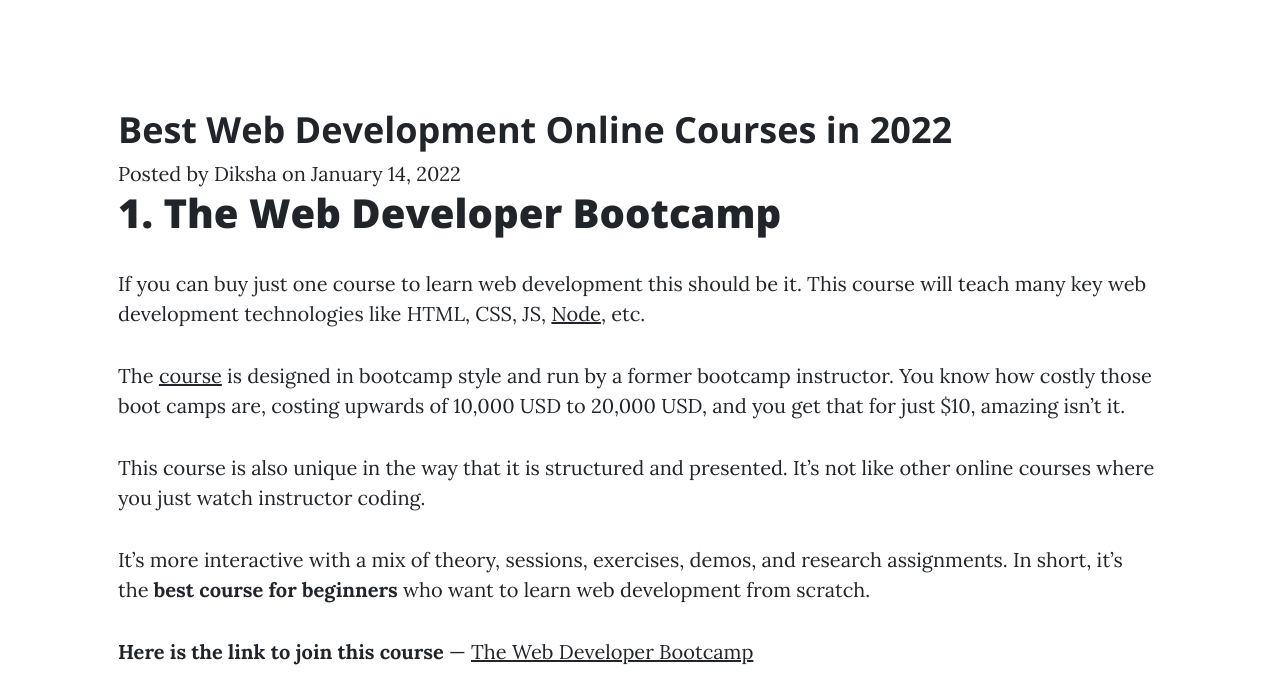
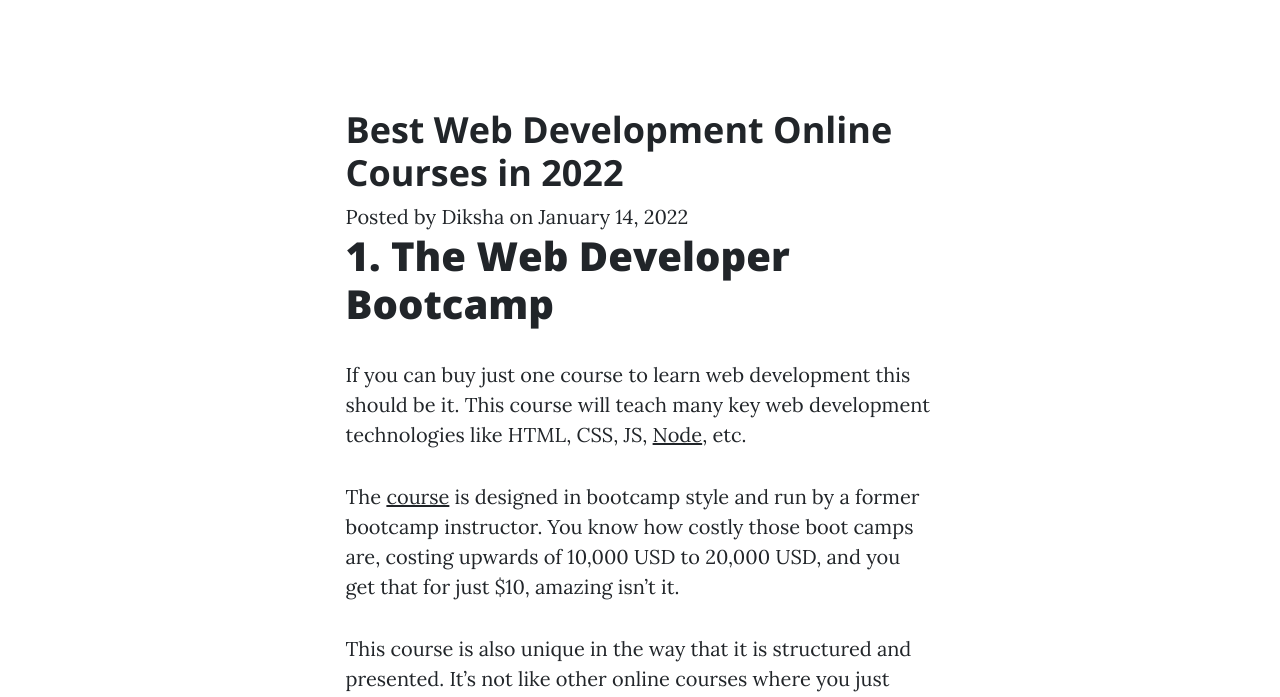
Before and after one commit to diksha1720/blog-upgrade, a Flask app: page /post/3 in a window 1280 px wide. Shown: the part 943-1640 px from the top of the page. Run offline with Flask 2, Linux system fonts and the light colour scheme; data comes from the database, SQL or seed files in the repository; some libraries are stand-ins or nearby versions.

Commit message:
updated README.md

```diff
--- a/templates/post.html
+++ b/templates/post.html
@@ -6,14 +6,17 @@
         <article class="mb-4">
             <div class="container px-4 px-lg-5">
                 <div class="row gx-4 gx-lg-5 justify-content-center">
-                    <div class="col-md-12">
+                    <div class="col-md-10 col-lg-8 col-xl-7">
                         <h2 class="section-heading">{{post.title}}</h2>
                         <span class="meta">Posted by
               {{post.author.name}}
               on {{post.date}}</span>
+
                         {{post.body|safe}}
-                         </div>
-                </div>
+                            </div>
+                            </div>
+
+
                 <div class="col-lg-8 col-md-10 mx-auto comment">
                     {% for comment in post.comments: %}
 
@@ -35,7 +38,7 @@
                         {{ ckeditor.config(name='comment') }}
                         {{ wtf.quick_form(form, novalidate=True, button_map={"submit": "primary"})}}
                          {% endif %}
-            </div>
+           </div>
         </article>
         <!-- Footer-->
 
```
Also changed, not shown: README.md.
